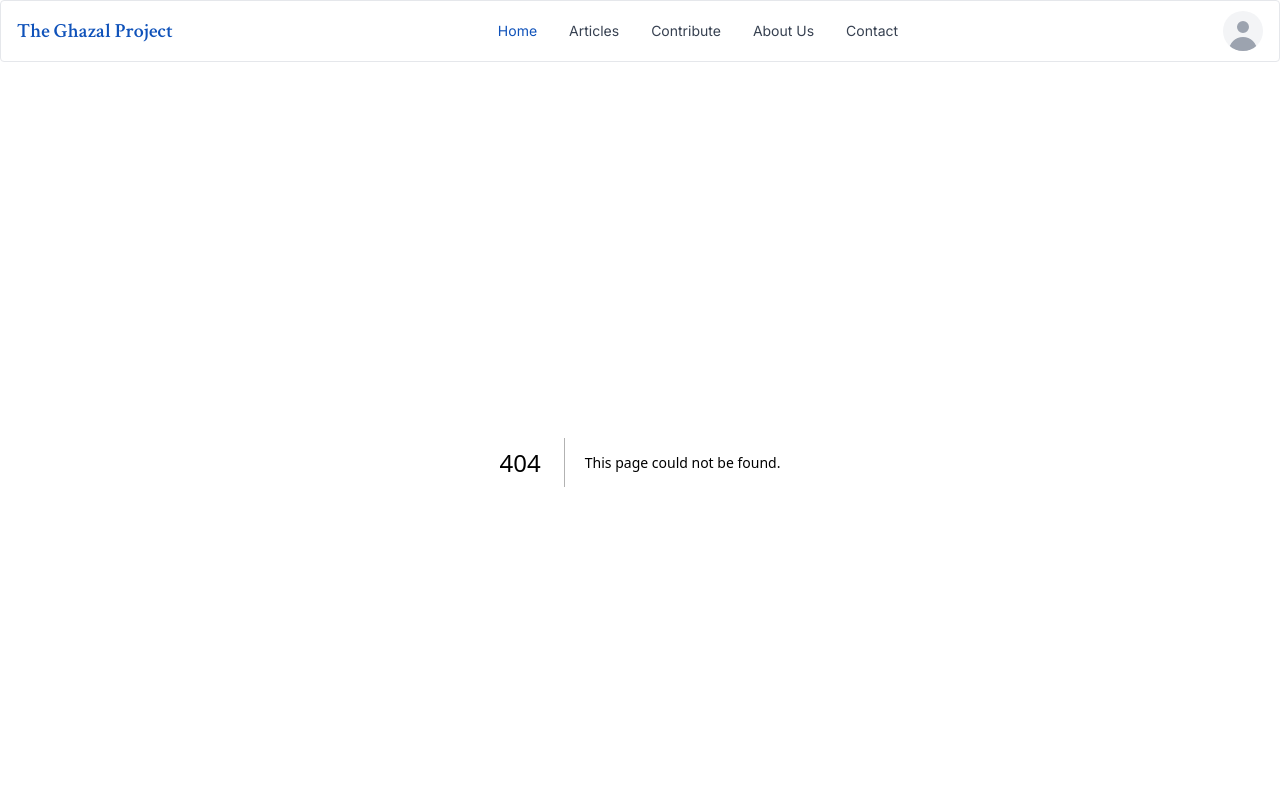
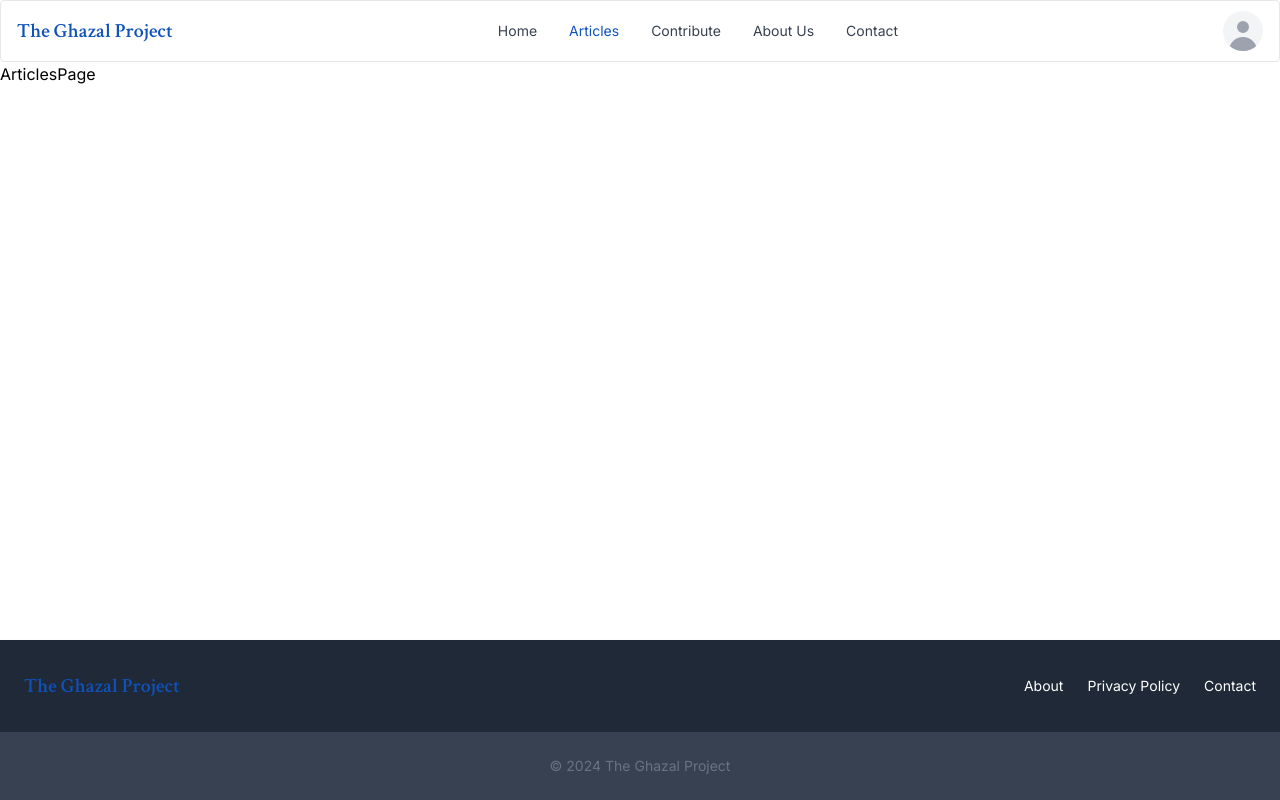
Before and after one commit to aazibch/theghazalproject, a Next.js app: page /articles in a window 1280 px wide. Before the commit this address had no page. Shown: the top 800 px of the page. Built offline with nearby package versions, Linux system fonts and the light colour scheme.

Commit message:
Create the nav-link component

```diff
--- /dev/null
+++ b/app/articles/page.tsx
@@ -0,0 +1,7 @@
+export default function ArticlesPage() {
+  return (
+    <>
+      <h1>ArticlesPage</h1>
+    </>
+  );
+}
--- a/components/layout/header/header.tsx
+++ b/components/layout/header/header.tsx
@@ -1,5 +1,44 @@
-import NavigationBar from './navigation-bar/navigation-bar';
+'use client';
+
+import { Avatar, Dropdown, Navbar } from 'flowbite-react';
+import NavLink from './nav-link';
 
 export default function Header() {
-  return <NavigationBar />;
+  return (
+    <Navbar
+      theme={{ link: { active: { on: 'text-primary_blue' } } }}
+      rounded
+      border
+    >
+      <Navbar.Brand href="/">
+        <span className="self-center whitespace-nowrap text-xl font-semibold dark:text-white text-primary_blue font-crimson_text">
+          The Ghazal Project
+        </span>
+      </Navbar.Brand>
+      <div className="flex md:order-2">
+        <Dropdown
+          arrowIcon={false}
+          inline
+          label={<Avatar alt="User settings" rounded />}
+        >
+          <Dropdown.Header>
+            <span className="block text-sm">Aazib Chaudhry</span>
+            <span className="block truncate text-sm font-medium">
+              aazibch@theghazalproject.com
+            </span>
+          </Dropdown.Header>
+          <Dropdown.Item>Settings</Dropdown.Item>
+          <Dropdown.Item>Sign out</Dropdown.Item>
+        </Dropdown>
+        <Navbar.Toggle />
+      </div>
+      <Navbar.Collapse>
+        <NavLink href="/">Home</NavLink>
+        <NavLink href="/articles">Articles</NavLink>
+        <NavLink href="#">Contribute</NavLink>
+        <NavLink href="#">About Us</NavLink>
+        <NavLink href="#">Contact</NavLink>
+      </Navbar.Collapse>
+    </Navbar>
+  );
 }
--- /dev/null
+++ b/components/layout/header/nav-link.tsx
@@ -0,0 +1,30 @@
+'use client';
+
+import Link from 'next/link';
+import { Navbar } from 'flowbite-react';
+import { usePathname } from 'next/navigation';
+
+interface NavLinkProps {
+  href: string;
+  children: React.ReactNode;
+}
+
+export default function NavLink({ href, children }: NavLinkProps) {
+  const path = usePathname();
+
+  console.log('href', href);
+  console.log('path', path);
+
+  return (
+    <Navbar.Link
+      as={Link}
+      href={href}
+      active={
+        (path.startsWith(href) && href !== '/') ||
+        (path === '/' && href === '/')
+      }
+    >
+      {children}
+    </Navbar.Link>
+  );
+}
--- a/components/layout/header/navigation-bar/navigation-bar.tsx
+++ /dev/null
@@ -1,45 +0,0 @@
-'use client';
-
-import { Avatar, Dropdown, Navbar } from 'flowbite-react';
-
-export default function NavigationBar() {
-  return (
-    <Navbar
-      theme={{ link: { active: { on: 'text-primary_blue' } } }}
-      rounded
-      border
-    >
-      <Navbar.Brand href="/">
-        <span className="self-center whitespace-nowrap text-xl font-semibold dark:text-white text-primary_blue font-crimson_text">
-          The Ghazal Project
-        </span>
-      </Navbar.Brand>
-      <div className="flex md:order-2">
-        <Dropdown
-          arrowIcon={false}
-          inline
-          label={<Avatar alt="User settings" rounded />}
-        >
-          <Dropdown.Header>
-            <span className="block text-sm">Aazib Chaudhry</span>
-            <span className="block truncate text-sm font-medium">
-              aazibch@theghazalproject.com
-            </span>
-          </Dropdown.Header>
-          <Dropdown.Item>Settings</Dropdown.Item>
-          <Dropdown.Item>Sign out</Dropdown.Item>
-        </Dropdown>
-        <Navbar.Toggle />
-      </div>
-      <Navbar.Collapse>
-        <Navbar.Link href="#" active>
-          Home
-        </Navbar.Link>
-        <Navbar.Link href="#">Articles</Navbar.Link>
-        <Navbar.Link href="#">Contribute</Navbar.Link>
-        <Navbar.Link href="#">About Us</Navbar.Link>
-        <Navbar.Link href="#">Contact</Navbar.Link>
-      </Navbar.Collapse>
-    </Navbar>
-  );
-}
```
